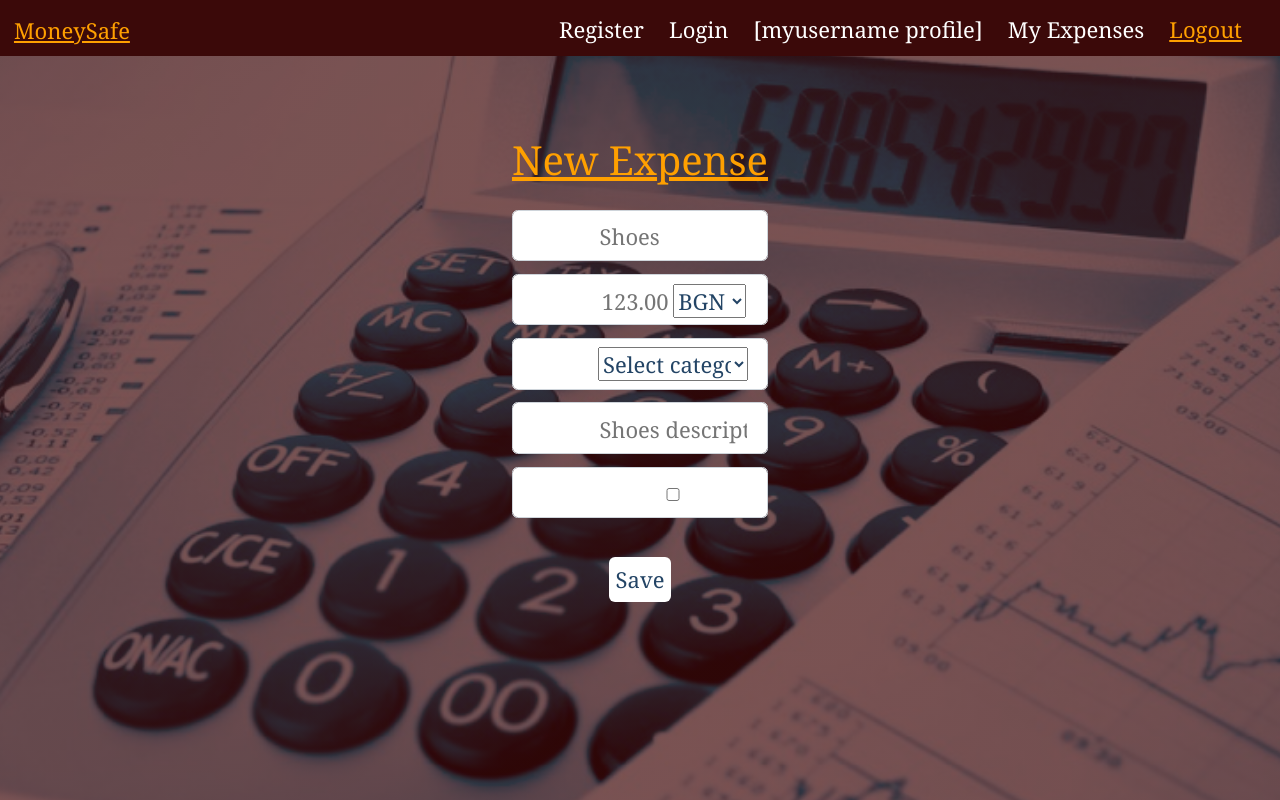
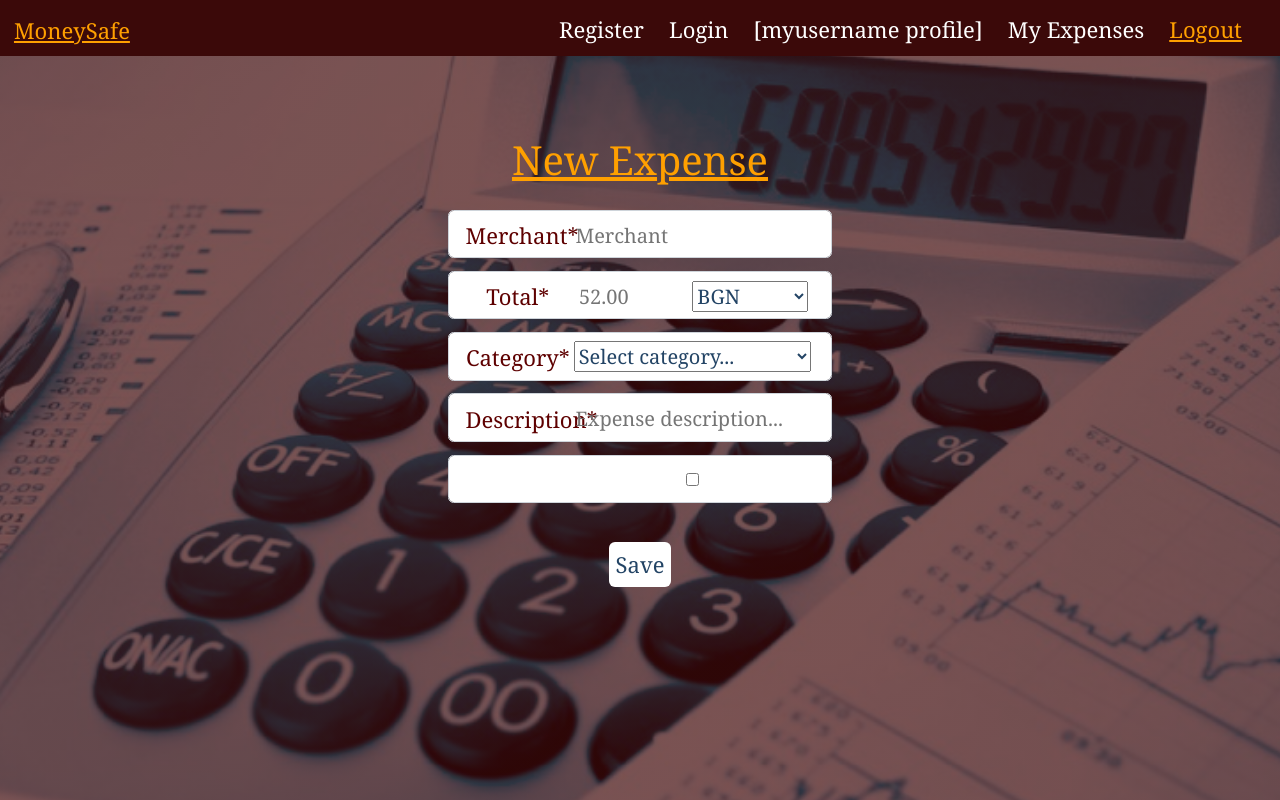
Before and after one commit to GVAlexandrov/ReactProject01, a React (Create React App) app in the folder client/: page /new-expense in a window 1280 px wide. Shown: the top 800 px of the page. Built offline with nearby package versions, Linux system fonts and the light colour scheme; a web font is replaced by a local one.

Commit message:
Minor changes in file's structure and styling

```diff
--- a/client/public/index.html
+++ b/client/public/index.html
@@ -25,7 +25,7 @@
       work correctly both with client-side routing and a non-root public URL.
       Learn how to configure a non-root public URL by running `npm run build`.
     -->
-    <title>RC Beams</title>
+    <title>Finance</title>
   </head>
   <body>
     <noscript>You need to enable JavaScript to run this app.</noscript>
--- a/client/src/Components/Expenses.js
+++ b/client/src/Components/Expenses.js
@@ -30,13 +30,15 @@ class Expenses extends Component {
                         <input type="text" id="refill-amount" />
                         <button type="submit">Refill</button>
                     </form>
+
                     <div>
                         <h3>New expense</h3>
-                        <NavLink to="/new-expense">Add it now</NavLink>
+                        <NavLink to="/new-expense">Add</NavLink>
                     </div>
                 </section>
 
                 <hr className="separator" />
+
                 <div className="select-category">
                     <select name="category" id="category">
                         <option disabled selected value="default">Select category...</option>
@@ -93,7 +95,7 @@ class Expenses extends Component {
 
 
 
-                <h1 className="no-expenses">No expenses founded so far.. <span>GOOD JOB!</span></h1>
+                <h1 className="no-expenses">No expenses so far...</h1>
 
             </main>
         );
--- a/client/src/Components/Header.js
+++ b/client/src/Components/Header.js
@@ -4,18 +4,22 @@ const Header = () => {
    return (
       <header>
          <nav>
+
             <ul>
                <li>
                   <NavLink id="home" className="left-floated" to="/">MoneySafe</NavLink>
                </li>
             </ul>
+
             <ul>
                <li>
                   <NavLink className="right-floated" to="/register">Register</NavLink>
                </li>
+
                <li>
                   <NavLink className="right-floated" to="/login">Login</NavLink>
                </li>
+
                <li>
                   <NavLink className="right-floated" to="/profile">[myusername profile]</NavLink>
                </li>
@@ -28,6 +32,7 @@ const Header = () => {
                   <NavLink className="right-floated" to="/">Logout</NavLink>
                </li>
             </ul>
+
          </nav>
       </header>
    );
--- a/client/src/Components/NewExpense.js
+++ b/client/src/Components/NewExpense.js
@@ -7,14 +7,16 @@ const NewExpense = () => {
 
                 <div className="form-control">
                     <label for="merchant">Merchant*</label>
-                    <input id="merchant" type="text" placeholder="Shoes" />
+                    <input id="merchant" type="text" placeholder="Merchant" />
                 </div>
 
                 <div className="form-control">
                     <label for="total">Total*</label>
-                    <input id="total" type="text" placeholder="123.00" />
+                    <input id="total" type="text" placeholder="52.00" />
                     <select name="vault" id="vault">
-                        <option value="bgn">BGN лв</option>
+                        <option value="bgn">BGN</option>
+                        <option value="eur">EUR</option>
+                        <option value="usd">USD</option>
                     </select>
                 </div>
 
@@ -46,7 +48,7 @@ const NewExpense = () => {
 
                 <div className="form-control">
                     <label for="description">Description*</label>
-                    <input id="description" type="text" placeholder="Shoes description..." />
+                    <input id="description" type="text" placeholder="Expense description..." />
                 </div>
 
                 <div className="form-control">
--- a/client/src/index.css
+++ b/client/src/index.css
@@ -94,7 +94,7 @@ form {
 
 label, input {
     display: block;
-    color: white;
+    color: rgb(94, 0, 0);
     margin: 0 auto;
 }
 
@@ -154,10 +154,11 @@ form hr {
 }
 
 form div.form-control {
-    width: 20%;
+    width: 30%;
     margin: 0 auto;
     margin-bottom: 1%;
     display: block;
+    font-size: 20px;
 }
 
 div.select-category {
@@ -431,7 +432,7 @@ img.sad-face {
 .no-expenses {
     margin: 0 auto;
     text-align: center;
-    font-size: 42px;
+    font-size: 35px;
     text-decoration: underline;
 }
 
```
